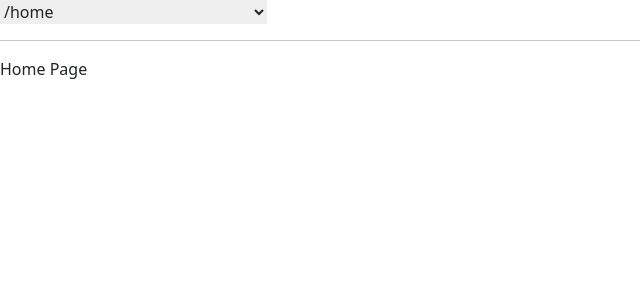
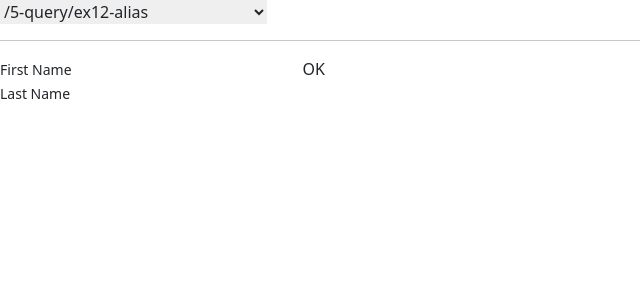
Before and after one commit to video-corsi/e2e-test-in-cypress-react, a React (Vite) app: page /5-query/ex12-alias in a window 1280 px wide. Before the commit this address led to /home. Shown: the top 300 px of the page, without its empty margins (0-640 px from the left). Built offline with nearby package versions, Linux system fonts and the light colour scheme.

Commit message:
add 5-query/ex12-alias

```diff
--- /dev/null
+++ b/src/examples/5-query/Ex12Alias.tsx
@@ -0,0 +1,19 @@
+export default function () {
+  return (
+    <div>
+
+      <div>
+        <small>First Name</small>
+        <input type="text"/>
+        <button>OK</button>
+      </div>
+
+
+      <div>
+        <small>Last Name</small>
+        <input type="text"/>
+      </div>
+
+    </div>
+  )
+}
--- a/src/routes.tsx
+++ b/src/routes.tsx
@@ -19,6 +19,7 @@ import {Ex11ASibling, Ex11BSibling} from "./examples/5-query/Ex11Sibiling";
 import Playground from './examples/Playground';
 import AntDemo from './pages/AntDemo';
 import Home from './pages/Home';
+import Ex12Alias from "./examples/5-query/Ex12Alias";
 
 
 export const routes = [
@@ -50,6 +51,7 @@ export const routes = [
   { path: "/5-query/ex10-b-within", element: <Ex10BWithin /> },
   { path: "/5-query/ex11-a-sibling", element: <Ex11ASibling /> },
   { path: "/5-query/ex11-b-sibling", element: <Ex11BSibling /> },
+  { path: "/5-query/ex12-alias", element: <Ex12Alias /> },
   { path: "/5-query/ex14-automatic-waiting", element: <Ex14AutomaticWaiting /> },
   { path: '*', element: <Navigate to="home" /> },
 ];
```
Also changed, not shown: 1 other file (tests, documents, lock files or other folders).
